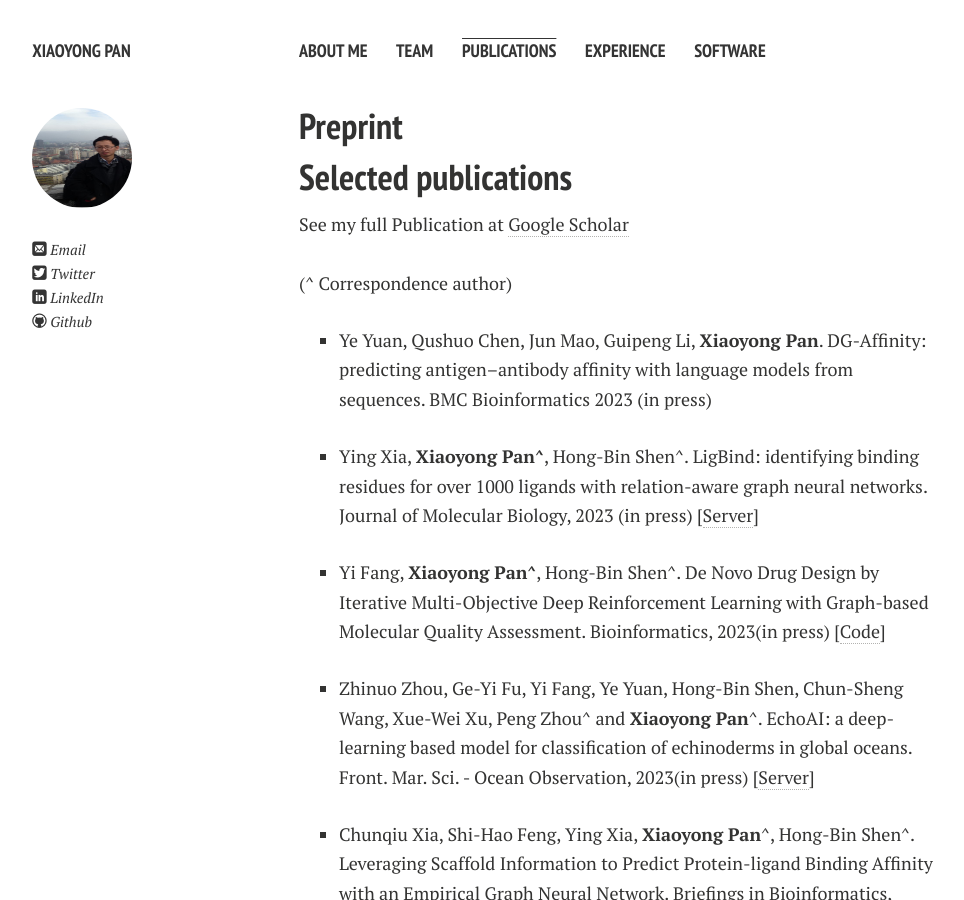
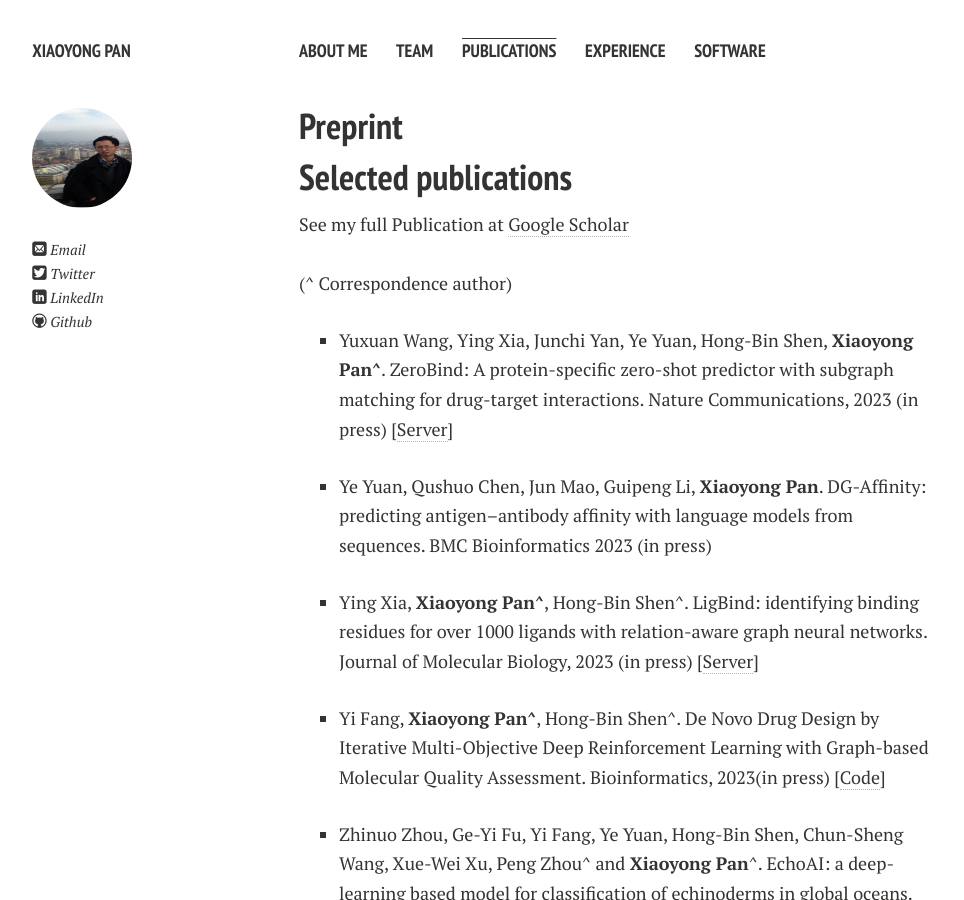
Before and after one commit to xypan1232/xypan1232.github.io, a Jekyll site: the page built from publications.md, in a window 1280 px wide and 900 px high. Shown: the whole window, without its empty margins (21-985 px from the left). Built offline with Jekyll 4.4.1, drawn with Linux system fonts in a browser that asks for light colours; nearby versions of some CDN libraries; Markdown is read by kramdown in place of the engine named in the settings.

Commit message:
Update publications.md

```diff
--- a/publications.md
+++ b/publications.md
@@ -11,6 +11,8 @@ title: Publications
 See my full Publication at <a href="https://scholar.google.com/citations?hl=en&user=Yis2IzgAAAAJ">Google Scholar</a> <br><br>
 (^ Correspondence author) <br>
 <ul>
+ <li><p>Yuxuan Wang, Ying Xia, Junchi Yan, Ye Yuan, Hong-Bin Shen, <b>Xiaoyong Pan^</b>. ZeroBind: A protein-specific zero-shot predictor with subgraph matching for drug-target interactions. Nature Communications, 2023 (in press)  [<a href="http://www.csbio.sjtu.edu.cn/bioinf/ZeroBind/">Server</a>]</p>
+
 <li><p>Ye Yuan, Qushuo Chen, Jun Mao, Guipeng Li, <b>Xiaoyong Pan</b>. DG-Affinity: predicting antigen–antibody affinity with language models from sequences. BMC Bioinformatics 2023 (in press)</p>
 
 <li><p>Ying Xia, <b>Xiaoyong Pan^</b>, Hong-Bin Shen^. LigBind: identifying binding residues for over 1000 ligands with relation-aware graph neural networks. Journal of Molecular Biology, 2023 (in press)  [<a href="http://www.csbio.sjtu.edu.cn/bioinf/LigBind/">Server</a>]</p>
```
